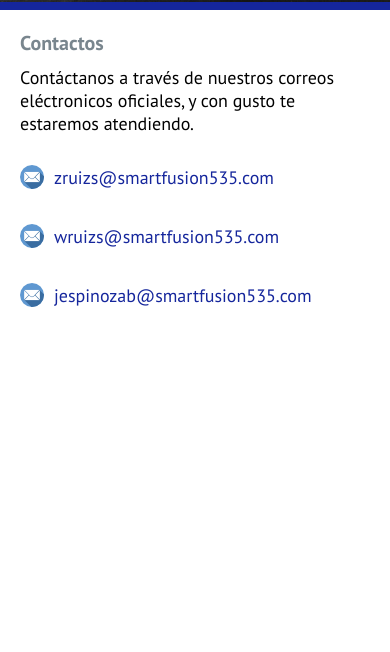
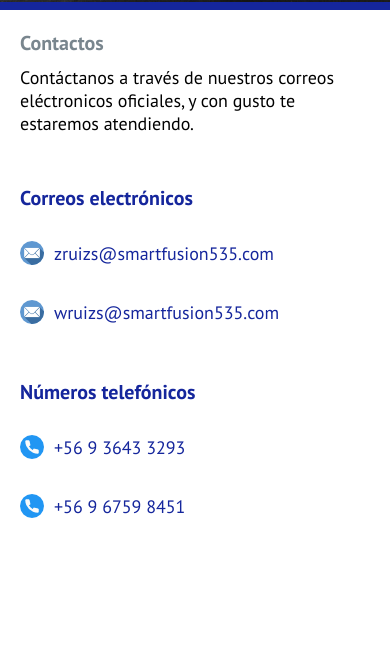
Before and after one commit to jrsalazarleon/Smart-Fusion-535-app-project, a plain HTML site: page pages/contact.html in a window 390 px wide. Shown: the part 192-844 px from the top of the page. Drawn offline with Linux system fonts and the light colour scheme.

Commit message:
Added new email address & phone numbers
Added new email address & phone numbers into the main-contact wrapper

```diff
--- a/css/components/contact/main-contact.css
+++ b/css/components/contact/main-contact.css
@@ -17,13 +17,13 @@
     padding: 10px 0;
 }
 
-.contact-content span {
+.contact-wrapper span {
     padding: 15px 0;
     font-size: 18px;
     color: var(--high-blue);
 }
 
-.contact-content span::before {
+.contact-wrapper .emails-wrapper span::before {
     content: "";
     display: inline-block;
     width: 24px;
@@ -34,6 +34,51 @@
     background-image: url(/resources/png/email.png);
 }
 
+.contact-wrapper {
+    margin-top: 30px;
+}
+
+.contact-wrapper  h2 {
+    font-size: 20px;
+    font-weight: var(--bold);
+    color: var(--high-blue);
+}
+
+.contact-wrapper .emails-wrapper {
+    display: flex;
+    flex-direction: column;
+}
+
+.contact-wrapper .phone-numbers {
+    padding-top: 30px;
+    display: flex;
+    flex-direction: column;
+}
+
+.phone-numbers span::before {
+    content: "";
+    display: inline-block;
+    width: 24px;
+    height: 24px;
+    margin-right: 10px;
+    position: relative;
+    top: 5px;
+    background-image: url(/resources/png/phone-icon.png);
+}
+
+@media screen and (min-width:768px) {
+    .contact-wrapper {
+        display: flex;
+        align-items: flex-start;
+    }
+
+    .contact-wrapper .phone-numbers  {
+        padding: 0;
+        position: relative;
+        left: 50px;
+    }
+}
+
 @media screen and (min-width: 1024px) {
     .contact-content {
         border-bottom: 60px solid var(--high-blue);
--- a/css/components/index-header/header.css
+++ b/css/components/index-header/header.css
@@ -104,7 +104,7 @@
     }
 
     .menu li a {
-        font-size: 20px;
+        font-size: 18px;
         color: var(--white);
     }
 
--- a/pages/contact.html
+++ b/pages/contact.html
@@ -1,5 +1,6 @@
 <!DOCTYPE html>
 <html lang="en">
+
 <head>
 	<meta charset="UTF-8">
 	<meta name="viewport" content="width=device-width, initial-scale=1.0">
@@ -7,15 +8,16 @@
 	<link rel="shortcut icon" href="/resources/svg/logo-app.svg" type="image/x-icon">
 	<title>SmartFusion 535</title>
 </head>
+
 <body>
 	<div id="root">
 		<!-- Company Header -->
 		<header class="main-header pages-header">
 			<!-- App Logo -->
 			<a href="/index.html">
-                <svg version="1.1" id="Capa_1" xmlns="http://www.w3.org/2000/svg" xmlns:xlink="http://www.w3.org/1999/xlink"
-                x="0px" y="0px" viewBox="0 0 1080 1080" style="enable-background:new 0 0 1080 1080;"
-                xml:space="preserve">
+				<svg version="1.1" id="Capa_1" xmlns="http://www.w3.org/2000/svg"
+					xmlns:xlink="http://www.w3.org/1999/xlink" x="0px" y="0px" viewBox="0 0 1080 1080"
+					style="enable-background:new 0 0 1080 1080;" xml:space="preserve">
 					<style type="text/css">
 						.st0 {
 							opacity: 0.15;
@@ -59,7 +61,8 @@
 					<path class="st1" d="M662.7,653.4c0,14.3-11.6,26-26,26h-67.3v-16.2h-46.1c-5.2,0-9.4,4.2-9.4,9.4v70.4c0,5.2,4.2,9.4,9.4,9.4h46.1
 	v-15.2h70.3c44.2,0,80-35.8,80-80V456.6h-57V653.4z" />
 					<g>
-                    <path class="st2" d="M430.1,684.9v37.6h-9.8v-15.8h-2.9v15.8h-9.8v-37.6h9.8v13.4h2.9v-13.4H430.1z" />
+						<path class="st2"
+							d="M430.1,684.9v37.6h-9.8v-15.8h-2.9v15.8h-9.8v-37.6h9.8v13.4h2.9v-13.4H430.1z" />
 						<path class="st2" d="M434,684.9h7.3c4.7,0,7.9,0.2,9.6,0.6c1.7,0.4,2.9,1.1,3.8,2.1c0.9,1,1.4,2.1,1.6,3.3c0.2,1.2,0.3,3.6,0.3,7.2
 		v13.2c0,3.4-0.2,5.6-0.5,6.8c-0.3,1.1-0.9,2-1.7,2.7c-0.8,0.6-1.8,1.1-2.9,1.3c-1.2,0.3-2.9,0.4-5.2,0.4H434V684.9z M443.8,691.3
 		v24.7c1.4,0,2.3-0.3,2.6-0.8c0.3-0.6,0.5-2.1,0.5-4.6V696c0-1.7-0.1-2.8-0.2-3.3c-0.1-0.5-0.4-0.8-0.7-1.1
@@ -108,7 +111,8 @@
 							<path class="st2" d="M455,281.3v7.3h-5.6v29.2h-9.5v-29.2h-5.6v-7.3H455z" />
 							<path class="st2" d="M476.3,281.3v7.3h-5.6v29.2h-9.5v-29.2h-5.6v-7.3H476.3z" />
 							<path class="st2" d="M488,281.3v36.6h-9.5v-36.6H488z" />
-                        <path class="st2" d="M513,281.3v36.6h-8.3l-4.9-16.6v16.6h-7.9v-36.6h7.9l5.3,16.5v-16.5H513z" />
+							<path class="st2"
+								d="M513,281.3v36.6h-8.3l-4.9-16.6v16.6h-7.9v-36.6h7.9l5.3,16.5v-16.5H513z" />
 							<path class="st2" d="M538.6,294.8h-9.5v-3.3c0-2.1-0.1-3.4-0.3-3.9c-0.2-0.5-0.6-0.8-1.3-0.8c-0.6,0-1,0.2-1.2,0.7
 			s-0.3,1.6-0.3,3.5v17.5c0,1.6,0.1,2.7,0.3,3.2s0.6,0.8,1.3,0.8c0.7,0,1.2-0.3,1.4-0.9c0.3-0.6,0.4-1.7,0.4-3.4v-4.3h-1.9v-5.6
 			h11.1v19.6h-6l-0.9-2.6c-0.6,1.1-1.5,2-2.5,2.5c-1,0.6-2.1,0.8-3.5,0.8c-1.6,0-3.1-0.4-4.5-1.2c-1.4-0.8-2.5-1.7-3.2-2.9
@@ -328,12 +332,26 @@
 			<h2>Contáctanos a través de nuestros correos eléctronicos oficiales,
 				y con gusto te estaremos atendiendo.
 			</h2>
+			<div class="contact-wrapper">
+				<!-- Email address -->
+				<div class="emails-wrapper">
+					<h2>Correos electrónicos</h2>
 					<span>zruizs@smartfusion535.com</span>
 					<span>wruizs@smartfusion535.com</span>
-			<span>jespinozab@smartfusion535.com</span>
+				</div>
+
+				<!-- Phone numbers -->
+				<div class="phone-numbers">
+					<h2>Números telefónicos</h2>
+					<span>+56 9 3643 3293</span>
+					<span>+56 9 6759 8451</span>
+				</div>
+
+			</div>
 		</main>
 	</div>
 
 </body>
 <script src="/js/script.js"></script>
+
 </html>
```
Also changed, not shown: resources/png/phone-icon.png (added). Lines whose indentation alone changed are shown as unchanged.
